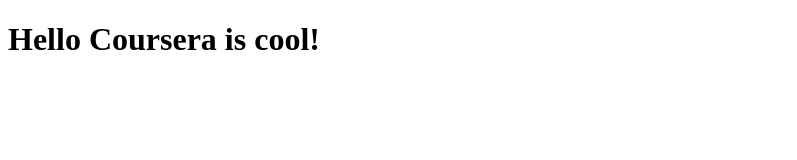
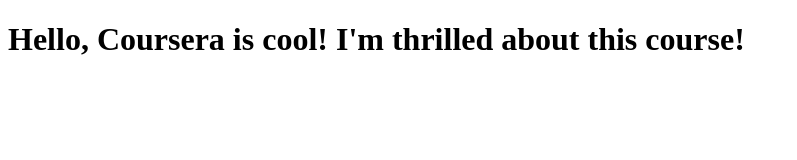
Before and after one commit to MaxSuslov/Coursera-Angular, a plain HTML site: page index.html in a window 1280 px wide. Shown: the whole page, without its empty margins (0-797 px from the left). Drawn offline with Linux system fonts and the light colour scheme.

Commit message:
Next version of web file.

```diff
--- a/index.html
+++ b/index.html
@@ -7,6 +7,6 @@
   <title>Document</title>
 </head>
 <body>
-  <h1>Hello Coursera is cool!</h1>
+  <h1>Hello, Coursera is cool! I'm thrilled about this course!</h1>
 </body>
 </html>
```
